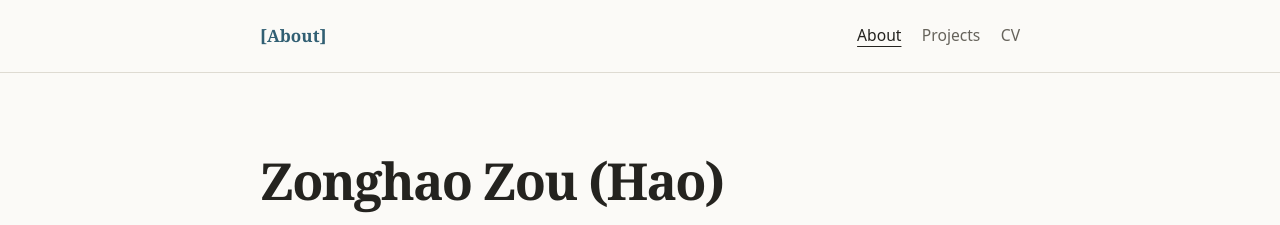
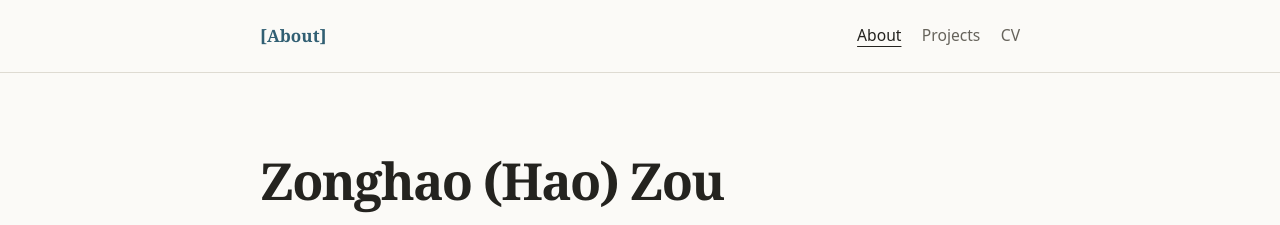
Before and after one commit to zonghao426/zonghao426.github.io, a plain HTML site: page index.html in a window 1280 px wide. Shown: the top 225 px of the page. Drawn offline with Linux system fonts and the light colour scheme.

Commit message:
cv, minor changes

```diff
--- a/index.html
+++ b/index.html
@@ -21,7 +21,7 @@
 
   <main class="container">
     <section class="intro">
-      <h1>Zonghao Zou (Hao)</h1>
+      <h1>Zonghao (Hao) Zou</h1>
       <!-- <div class="link-row" aria-label="Profile links">
         <a href="mailto:zzou39@wisc.edu">Email</a>
         <a href="https://github.com/zonghao426">GitHub</a>
```
Also changed, not shown: projects.html (+1 -1 lines), 1 other file.
